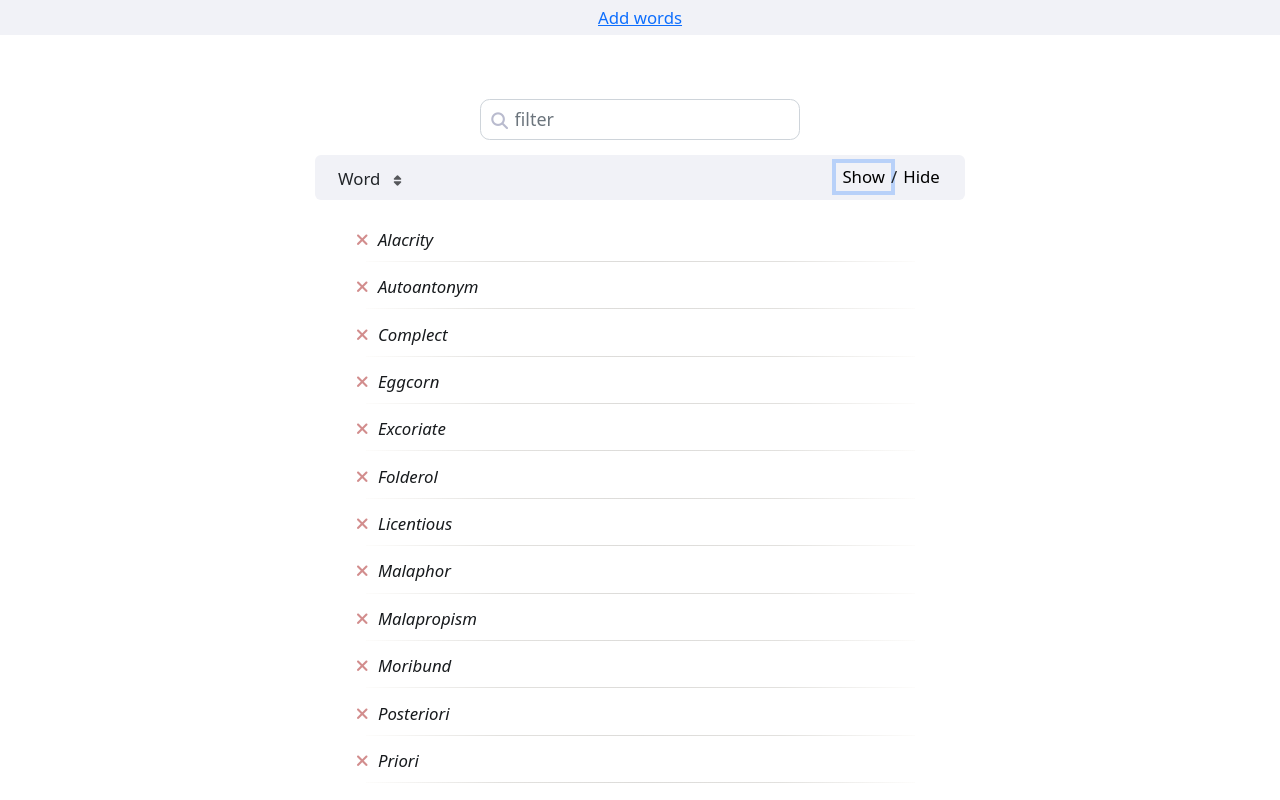
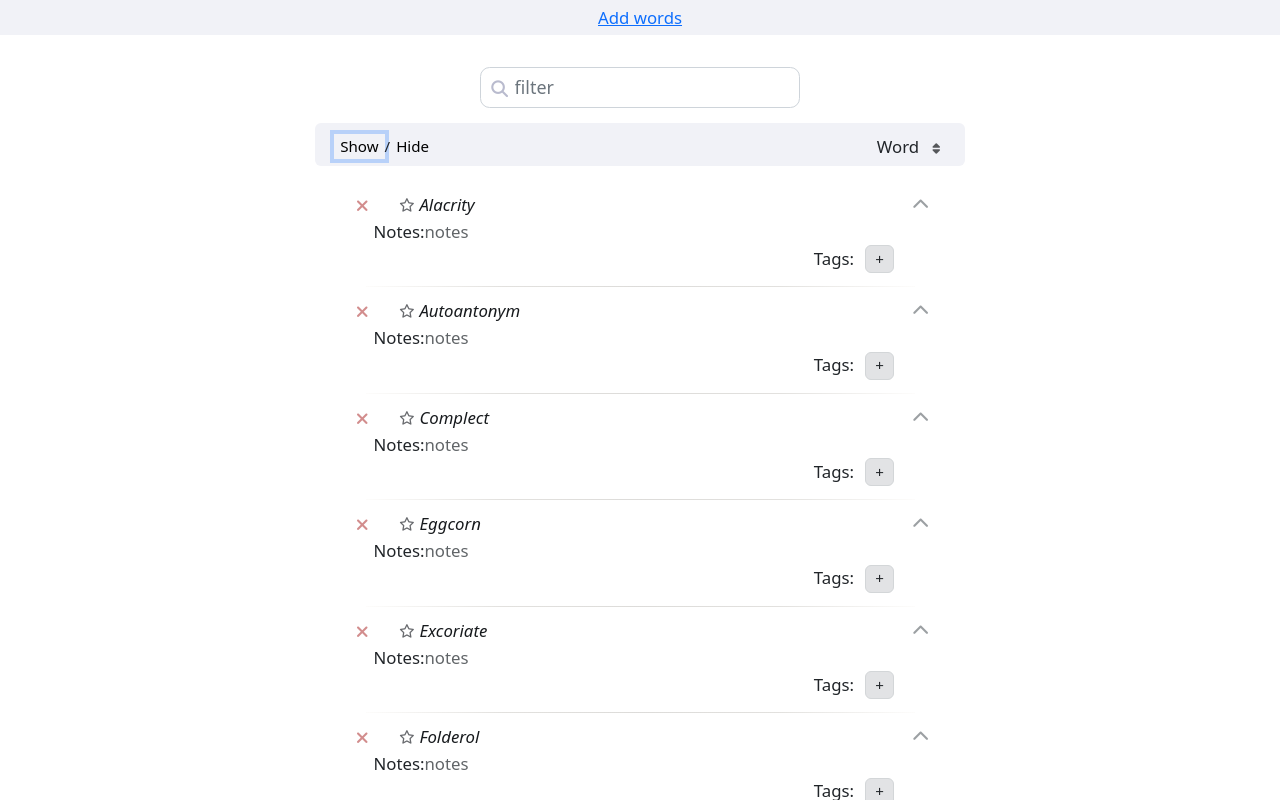
Before and after one commit to vishusandy/lexicon, a SvelteKit app: page /list in a window 1280 px wide. Both pictures are taken after a click on the button "Show". Shown: the top 800 px of the page. Built offline with nearby package versions, Linux system fonts and the light colour scheme.

Commit message:
Added favorites

```diff
--- a/src/components/Add.svelte
+++ b/src/components/Add.svelte
@@ -168,7 +168,9 @@
     </div>
     <div class="label" on:keydown={focusAddTag} on:click={focusAddTag}>Tags</div>
     <div class="tag-container">
-        <Tags {key} bind:tags />
+        <div class="tag-list">
+            <Tags {key} bind:tags />
+        </div>
     </div>
 
     <div class="alert-box">
@@ -191,6 +193,10 @@
 </form>
 
 <style>
+    .tag-list {
+        display: flex;
+    }
+
     .alert-box {
         margin-top: 1rem;
         margin-bottom: 2rem;
--- a/src/components/Search.svelte
+++ b/src/components/Search.svelte
@@ -37,18 +37,19 @@
 </div>
 
 <style>
+    .search-container {
+        display: block;
+        margin: 0rem auto 0.5rem;
+        background: white;
+        width: 90%;
+        max-width: 20rem;
+    }
+
     .search-icon {
         position: absolute;
         margin-top: 0.55rem;
         margin-left: 0.7rem;
         color: rgb(185, 187, 206);
-    }
-    .search-container {
-        display: block;
-        margin: 0.5rem auto;
-        background: white;
-        width: 90%;
-        max-width: 20rem;
     }
 
     .search-input {
--- a/src/components/Sort.svelte
+++ b/src/components/Sort.svelte
@@ -6,9 +6,10 @@
     export let key: string;
     export let sort_by: SortBy;
     export let sort_order: SortOrder;
+
     let sort_title: string;
     let desc: boolean = sort_order === SortOrder.Desc;
-    // let desc: boolean;
+
     $: sort_order = desc ? SortOrder.Desc : SortOrder.Asc;
     $: sort_title = desc ? 'Descending sort order' : 'Ascending sort order';
 
@@ -19,11 +20,10 @@
 
 <div class="sort-container">
     <form on:submit|preventDefault>
-        <div class="sort-group">
         <!-- <label for="{key}-sort-by" class="sort-by-label">Sort By</label> -->
         <select id="{key}-sort-by" bind:value={sort_by} on:change={updateSort} title="Sort by">
             <option value="word" selected={sort_by == SortBy.Word}>Word</option>
-                <option value="id" selected={sort_by == SortBy.Id}>Id</option>
+            <option value="id" selected={sort_by == SortBy.Id}>Date</option>
         </select>
         <input
             id="{key}-sort-order"
@@ -38,7 +38,6 @@
             class="sort-checkbox-label form-check-label"
             title={sort_title}
         />
-        </div>
     </form>
 </div>
 
@@ -48,11 +47,8 @@
     }
 
     .sort-group {
-        width: fit-content;
-        height: 2rem;
-    }
-
-    .sort-group label {
+        /* width: fit-content;
+        height: 2rem; */
     }
 
     select {
--- a/src/components/Tags.svelte
+++ b/src/components/Tags.svelte
@@ -1,11 +1,20 @@
 <script lang="ts">
     import { tick } from 'svelte';
+    import { createEventDispatcher } from 'svelte';
+    import { afterUpdate, onMount } from 'svelte';
     import Tag from './Tag.svelte';
     import { enterSpacePressed } from '../events';
-    import type { RemoveTagEvent } from '../types';
+    import type { RemoveTagEvent, TagUpdatedEvent } from '../types';
+
+    const dispatch = createEventDispatcher();
 
     export let key: string;
     export let tags: string[] = [];
+
+    // afterUpdate(() => {
+    //     console.log('sending updateTags event');
+    //     dispatch('updateTags', { tags, key });
+    // });
 
     async function focusNewTag() {
         await tick();
@@ -27,35 +36,38 @@
             tags = [...new Set(tags)];
             target.innerText = '';
             focusNewTag();
+
+            console.log('sending updateTags event');
+            dispatch('updateTags');
         }
-        console.log(tags);
     }
 
     function deleteTag(e: RemoveTagEvent) {
         tags.splice(e.index, 1);
         tags = tags;
+        dispatch('updateTags');
     }
 </script>
 
-<div class="tag-list">
+<!-- <div class="tag-list"> -->
 {#each tags as tag, i}
     <Tag bind:tag index={i} on:removeTag={(e) => deleteTag(e.detail)} />
 {/each}
-    <div
+<span
     id="{key}-tags"
     class="tag-input form-border"
-        title="Add new tag"
+    title="New tag"
     placeholder="+"
     on:keydown={enterSpacePressed}
     on:focusout={processTags}
     contenteditable="true"
 />
-</div>
 
+<!-- </div> -->
 <style lang="scss">
     @use '../mixins.scss';
     .tag-list {
-        display: flex;
+        // display: flex;
     }
 
     .tag-input {
--- a/src/components/Word.svelte
+++ b/src/components/Word.svelte
@@ -6,6 +6,7 @@
     import type { Word } from '../types';
     import { removeMarks } from '../events';
     import DictDef from './DictDef.svelte';
+    import Tags from './Tags.svelte';
 
     const dispatch = createEventDispatcher();
 
@@ -34,33 +35,12 @@
         const t = getWordElem();
         if (!t) return;
         updateTitle(t);
-        updateMore();
     });
 
     afterUpdate(() => {
         addHighlights(defId());
-        updateMore();
     });
 
-    function removeMore(e: Event) {
-        const t = getLiElem();
-        if (!t) return;
-        t.classList.remove('full-defs');
-    }
-    function addMore(e: Event) {
-        const t = getLiElem();
-        if (!t) return;
-        t.classList.add('full-defs');
-    }
-
-    function updateMore() {
-        const li = getLiElem();
-        if (li && li.scrollHeight - 3 > li.clientHeight) {
-            li.classList.add('more');
-        } else {
-            li?.classList.remove('more');
-        }
-    }
     function updateWord(word: Word) {
         const t = getWordElem();
         if (word.word == '') {
@@ -78,8 +58,9 @@
         }
     }
 
-    function updateDefinition(word: Word) {
-        dispatch('updateDefinition', { word, key });
+    function updateDefinition() {
+        item.def = item.def?.replaceAll('<br>', '');
+        dispatch('updateDefinition', { word: item, key });
     }
 
     function deleteWord(word: Word): boolean | undefined {
@@ -93,6 +74,14 @@
 
     function updateTitle(dfn: HTMLElement) {
         dfn.title = item.word;
+    }
+
+    function updateTags() {
+        dispatch('updateWordTags', { word: item, key });
+    }
+
+    function updateFavorite() {
+        dispatch('updateFavorite', { word: item, key });
     }
 
     function addHighlights(id: string) {
@@ -112,56 +101,41 @@
         if (!t) return;
         t.innerHTML = removeMarks(t.innerHTML);
     }
-
-    function li_focus_definition(target: HTMLElement) {
-        const has_def = target.classList.contains('has-definition');
-        const full = target.classList.contains('full-defs');
-        let def = <HTMLElement | null>target.querySelector('.word-definition');
-        if (def && (!has_def || (target.scrollHeight - 3 <= target.clientHeight && !full))) {
-            def.focus();
-            console.log('def focus');
-            // target.classList.remove('full-defs');
-        } else {
-            target.classList.toggle('full-defs');
-        }
-    }
-
-    function li_clicked(e: MouseEvent) {
-        if (e.target) {
-            li_focus_definition(<HTMLElement>e.target);
-        }
-    }
-
-    function li_enter(e: KeyboardEvent) {
-        if (e.code == 'Enter' || (e.code == 'NumpadEnter' && e.target)) {
-            let t = <HTMLElement>e.target;
-            li_focus_definition(t);
-        }
-    }
 </script>
 
 <hr />
-<li
-    id="{key}-{item.id}"
-    on:click|self={li_clicked}
-    on:keydown|self={li_enter}
-    class="{spacer} word-item"
->
+<li id="{key}-{item.id}" class="{spacer} word-item">
     <button class="remove-word-btn" on:click={() => deleteWord(item)}>
         <i class="fa-solid fa-xmark" />
     </button>
-
-    <div class="more-btn" on:click={addMore}><i class="fa-solid fa-chevron-down" /></div>
-    <div class="less-btn" on:click={removeMore}><i class="fa-solid fa-chevron-up" /></div>
-
+    <details>
+        <summary>
+            <input
+                id="{key}-fav-{item.id}"
+                bind:checked={item.favorite}
+                title="Favorite"
+                class="fav-checkbox"
+                type="checkbox"
+                on:change={updateFavorite}
+            />
+            <label for="{key}-fav-{item.id}" class="fav-label" />
             <dfn
                 id="{key}-word-{item.id}"
                 class="word"
                 contenteditable="true"
                 on:blur={() => updateWord(item)}
                 on:keydown={enterPressed}
-        bind:innerHTML={item.word}>{item.word}</dfn
+                bind:innerHTML={item.word}
+                on:click={(e) => {
+                    e.preventDefault();
+                }}
             >
+                {item.word}
+            </dfn>
+            <div class="detail-arrow" />
+        </summary>
+        <div class="detail-content">
+            <span class="def-label">Notes:</span>
             <div
                 id="{key}-def-{item.id}"
                 class="word-definition"
@@ -169,18 +143,158 @@
                 bind:innerHTML={item.def}
                 on:keydown={enterPressed}
                 on:blur={() => {
-            updateDefinition(item);
+                    updateDefinition();
                     addHighlights(defId());
                 }}
                 on:focus={() => removeHighlights(defId())}
             >
                 {#if item.def}{item.def}{/if}
             </div>
-
+            <div class="tag-list">
+                <span class="tags-label">Tags:</span>
+                <Tags {key} bind:tags={item.tags} on:updateTags={updateTags} />
+            </div>
             <DictDef {key} dict={item.dict_def} />
+        </div>
+    </details>
 </li>
 
 <style>
+    .fav-checkbox {
+        position: relative;
+        opacity: 0;
+    }
+
+    .fav-label {
+        color: #686a6e;
+        font-family: 'Font Awesome 6 Free';
+        font-size: 0.85rem;
+        padding: 0.2rem 0.3rem;
+        transition: border-color 0.15s ease-in-out, box-shadow 0.15s ease-in-out;
+    }
+
+    .fav-checkbox:focus + .fav-label {
+        outline: 0;
+        border-color: #86b7fe;
+        box-shadow: 0 0 0 0.25rem rgba(13, 110, 253, 0.25);
+    }
+
+    .fav-checkbox + .fav-label::after {
+        content: '\f005';
+        font-weight: 400;
+    }
+
+    .fav-checkbox[type='checkbox']:checked + .fav-label::after {
+        color: #ecd609;
+        content: '\f005';
+        font-weight: 900;
+    }
+
+    .star::after {
+        content: '\f005';
+        font-weight: 400;
+    }
+
+    .tags-label {
+        margin-right: 0.5rem;
+    }
+
+    .tag-list {
+        display: flex;
+        justify-content: flex-end;
+        align-items: baseline;
+    }
+
+    .word-definition[contenteditable]:empty:not(:focus):before {
+        content: 'notes';
+        color: #616568;
+        cursor: text;
+    }
+
+    .detail-arrow {
+        display: inline-block;
+        margin-left: auto;
+    }
+
+    .def-label {
+        float: left;
+    }
+
+    .detail-content {
+        margin-top: 0rem;
+        margin-right: 2rem;
+    }
+
+    details .detail-arrow::after {
+        font-family: 'Font Awesome 6 Free';
+
+        color: #9ca0a3;
+        font-weight: 600;
+        content: '\f078';
+    }
+    details[open] .detail-arrow::after {
+        content: '\f077';
+    }
+
+    details {
+        /* display: inline-block; */
+        width: 100%;
+    }
+
+    details summary {
+        list-style-type: none;
+        margin-left: 0.5rem;
+        display: flex;
+    }
+
+    .word-item {
+        /* background: #f4f4f7;
+        background: #f5f5f8;
+        border-radius: 0.375rem; */
+        width: 100%;
+        margin: 0.2rem auto;
+        /* overflow: hidden; */
+        /* height: 2.5rem; */
+        border-left: 0px;
+        border-right: 0px;
+        padding: 0.5rem 1rem;
+        word-wrap: break-word;
+    }
+
+    .word {
+        color: #171a1d;
+        cursor: text;
+    }
+
+    .word-definition {
+        display: block;
+        margin: 0px 0px 0px 0.2rem;
+        color: #495057;
+        width: 100%;
+    }
+
+    .highlight {
+        background: yellow;
+    }
+
+    li:first-of-type {
+        border-top-width: 0px;
+    }
+
+    li {
+        display: flex;
+        align-items: flex-start;
+        margin-bottom: 4rem;
+        list-style-type: none;
+        transition: background-color 1.5s ease-in-out;
+    }
+
+    .remove-word-btn {
+        color: rgb(210, 141, 141);
+        background: transparent;
+        border: 0px;
+    }
+
     hr {
         margin: 0px auto;
         height: 1px;
@@ -196,101 +310,57 @@
             rgba(247, 244, 239, 1) 100%
         );
     }
+
     hr:first-of-type {
         display: none;
     }
 
-    .word-item {
-        /* background: #f4f4f7;
-        background: #f5f5f8;
-        border-radius: 0.375rem; */
-        width: 100%;
-        margin: 0.2rem auto;
-        overflow: hidden;
-        height: 2.5rem;
-        border-left: 0px;
-        border-right: 0px;
-        padding: 0.5rem 1rem;
-        word-wrap: break-word;
-    }
-
-    .word {
-        color: #171a1d;
-    }
-
-    .word-definition {
-        display: inline;
-        margin: 0px 0px 0px 0.2rem;
-        color: #495057;
-    }
-
-    .highlight {
-        background: yellow;
-    }
-
-    li:first-of-type {
-        border-top-width: 0px;
-    }
-
-    li {
-        margin-bottom: 4rem;
-        list-style-type: none;
-        transition: background-color 1.5s ease-in-out;
-    }
-
-    .remove-word-btn {
-        color: rgb(210, 141, 141);
-        background: transparent;
-        border: 0px;
-    }
-
-    .has-definition .word-definition::before {
+    /* .has-definition .word-definition::before {
         content: '-';
         color: #6c757d;
         margin-right: 0.3rem;
-    }
+    } */
 
-    li:not(.has-definition) .word::after {
+    /* li:not(.has-definition) .word::after {
         content: '       \200C';
-    }
+    } */
 
-    .word-item:focus-within,
+    /* .word-item:focus-within,
     .full-defs {
-        /* why???? */
         padding-bottom: calc(0.5rem - 3px);
-        /* padding-bottom: calc(0.5rem);  */
-    }
-    .word-item:focus-within,
+    } */
+
+    /* .word-item:focus-within,
     .full-defs {
         overflow: auto;
         height: unset;
         min-height: 2rem;
-    }
+    } */
 
-    .more-btn,
+    /* .more-btn,
     .less-btn {
         margin-left: 0.5rem;
         color: #82858a;
-    }
+    } */
 
-    .more-btn {
+    /* .more-btn {
         display: none;
-    }
+    } */
 
-    .less-btn {
+    /* .less-btn {
         display: none;
-    }
+    } */
 
-    .word-item.more.full-defs .less-btn,
+    /* .word-item.more.full-defs .less-btn,
     .word-item.more:focus-within .less-btn {
         display: block;
         float: right;
         padding-right: 0px;
-    }
+    } */
 
-    .word-item:not(:focus-within):not(.full-defs).more .more-btn {
+    /* .word-item:not(:focus-within):not(.full-defs).more .more-btn {
         display: block;
         float: right;
         padding-right: 0px;
-    }
+    } */
 </style>
--- a/src/components/Words.svelte
+++ b/src/components/Words.svelte
@@ -1,6 +1,5 @@
 <script lang="ts">
     import { browser } from '$app/environment';
-    import { tick } from 'svelte';
     import Sort from './Sort.svelte';
     import Word from './Word.svelte';
     import Search from './Search.svelte';
@@ -11,13 +10,19 @@
         list_save,
         list_sort,
         list_update,
-        filter_word
+        list_update_word,
+        list_update_definition,
+        filter_word,
+        new_word_cache
     } from '../words';
     import { removeMarks } from '../events';
     import { scrollToWord } from '../utils';
 
     export let key: string = 'words';
     let list: WordList = list_init(key);
+    list_sort(list);
+    list = list;
+
     let search: string = '';
     let full_defs: string = '';
     $: phrases = search.split(' ');
@@ -35,9 +40,9 @@
         list.words
             .filter((w) => filter_word(phrases, w))
             .forEach((w) => {
-                const t = document.getElementById(`${key}-${w.id}`);
-                if (t && t.classList.contains('more')) {
-                    t.classList.add('full-defs');
+                const t = document.getElementById(`${key}-${w.id}`)?.querySelector('details');
+                if (t) {
+                    t.open = true;
                 }
             });
     }
@@ -45,9 +50,9 @@
         list.words
             .filter((w) => filter_word(phrases, w))
             .forEach((w) => {
-                const t = document.getElementById(`${key}-${w.id}`);
-                if (t && t.classList.contains('more')) {
-                    t.classList.remove('full-defs');
+                const t = document.getElementById(`${key}-${w.id}`)?.querySelector('details');
+                if (t) {
+                    t.open = false;
                 }
             });
     }
@@ -55,7 +60,7 @@
     function updateWord(e: WordEvent) {
         if (e.key != key) return;
         console.log('checking word update');
-        if (list_update(list, e.word.id, e.word.word)) {
+        if (list_update_word(list, e.word.id, e.word.word)) {
             list_sort(list);
             list_save(list);
             list = list;
@@ -68,11 +73,37 @@
     function updateDefinition(e: WordEvent) {
         if (e.key != key || !e.word.def) return;
         let def = removeMarks(e.word.def.trim());
-        if (list_update(list, e.word.id, undefined, def)) {
+        if (list_update_definition(list, e.word.id, def)) {
             list_save(list);
         } else {
             console.log('definition update failed');
         }
+    }
+
+    function updateTags(e: WordEvent) {
+        function updateWordTags(list_word: WordType, updated: WordType) {
+            list_word.tags = updated.tags;
+            list_word.cache = new_word_cache(list_word);
+            return true;
+        }
+
+        if (e.key != key) return;
+        list_update(list, e.word, updateWordTags);
+        list_save(list);
+    }
+
+    function updateFavorite(e: WordEvent) {
+        function updateWordFavorite(list_word: WordType, updated: WordType) {
+            list_word.favorite = updated.favorite;
+            return true;
+        }
+        console.log('updating favorite');
+
+        if (e.key != key) return;
+        list_update(list, e.word, updateWordFavorite);
+        // list_sort(list);
+        list_save(list);
+        list = list;
     }
 
     function deleteWord(e: WordEvent) {
@@ -108,15 +139,15 @@
             }}
         />
         <div class="options-bar">
+            <div class="show-hide">
+                <button on:click={showAll}>Show</button>/<button on:click={showNone}>Hide</button>
+            </div>
             <Sort
                 {key}
                 sort_by={list.sort_by}
                 sort_order={list.sort_order}
                 on:updateSort={(e) => updateSort(e.detail)}
             />
-            <div class="show-hide">
-                <button on:click={showAll}>Show</button>/<button on:click={showNone}>Hide</button>
-            </div>
         </div>
     </div>
 
@@ -129,6 +160,8 @@
                 on:updateWord={(e) => updateWord(e.detail)}
                 on:updateDefinition={(e) => updateDefinition(e.detail)}
                 on:deleteWord={(e) => deleteWord(e.detail)}
+                on:updateWordTags={(e) => updateTags(e.detail)}
+                on:updateFavorite={(e) => updateFavorite(e.detail)}
             />
         {:else}
             <p>No matching words</p>
@@ -139,6 +172,10 @@
 {/if}
 
 <style>
+    .show-hide {
+        font-size: 90%;
+        align-self: center;
+    }
     .options-bar {
         display: flex;
         justify-content: space-between;
@@ -158,7 +195,7 @@
         border: 0px;
         padding: 1rem 0rem 0.4rem 0rem;
         position: sticky;
-        top: 0px;
+        margin-top: 1rem;
         z-index: 99;
     }
 
--- a/src/global.scss
+++ b/src/global.scss
@@ -10,6 +10,7 @@ body {
 }
 
 h1 {
+    margin-top: 2.5rem;
     text-align: center;
     margin-bottom: 2rem;
     font-weight: 600;
@@ -23,7 +24,6 @@ nav.main {
     padding: 0.3rem 0px;
     z-index: 1000;
     text-align: center;
-    margin-bottom: 2.5rem;
 }
 
 .add-vocab {
@@ -99,5 +99,5 @@ mark {
 }
 
 .sticky-search-bar {
-    top: 2rem !important;
+    top: 2.2rem;
 }
--- a/src/mixins.scss
+++ b/src/mixins.scss
@@ -13,4 +13,5 @@
     border-radius: 0.375rem;
     margin: 0.1rem 0.16rem;
     padding: 0.1rem 0.6rem;
+    font-size: 0.95rem;
 }
--- a/src/words.ts
+++ b/src/words.ts
@@ -11,7 +11,7 @@ const defaultWords: Array<Word> = ['Malapropism', 'Eggcorn', 'Malaphor', 'Promul
     dict_def: undefined,
 })));
 
-function new_word_cache(word: Word): WordCache {
+export function new_word_cache(word: Word): WordCache {
     return {
         word: word.word.toLowerCase(),
         def: word.def?.toLocaleLowerCase(),
@@ -20,13 +20,13 @@ function new_word_cache(word: Word): WordCache {
     };
 }
 
-export function word_cache(word: Word) {
+export function word_cache(word: Word): Word {
     word.cache = new_word_cache(word);
     return word;
 }
 
 export function list_blank(key: string): WordList {
-    const list = {
+    let list = {
         "words": defaultWords,
         "next_id": defaultWords.length,
         "sort_by": defaultSortBy,
@@ -42,36 +42,41 @@ export function list_init(key: string): WordList {
     //     localStorage.removeItem(key);
     // }
     const stored = (browser) ? localStorage.getItem(key) : null;
-    const list: WordList = (stored) ? JSON.parse(stored) : list_blank(key);
+    let list: WordList = (stored) ? JSON.parse(stored) : list_blank(key);
+    // if (browser) {
+    //     console.log('sorting: %o', list)
+    //     list_sort(list);
+    // }
     return list;
 }
 
 export function list_add(list: WordList, word: Word): number {
-    // let w: Word = { word, id: list.next_id, def, favorite: false, tags: undefined, cache: undefined };
     word_cache(word);
     word.id = list.next_id;
     list.next_id += 1;
     return list.words.push(word) - 1;
 }
 
-export function list_update(list: WordList, id: number, word?: string, def?: string): boolean {
-    if (word === undefined && def === undefined) return false;
+export function list_update(list: WordList, word: Word, fn: (list_word: Word, updated: Word) => boolean): boolean {
+    const i = list.words.findIndex(w => w.id == word.id);
+    return i >= 0 && fn(list.words[i], word);
+}
 
+export function list_update_word(list: WordList, id: number, word: string): boolean {
     const i = list.words.findIndex(w => w.id == id);
-    if (i < 0) {
-        return false;
-    }
+    if (i < 0) return false;
 
-    if (word) {
-        list.words[i].word = word;
-    }
+    list.words[i].word = word;
+    list.words[i].cache = new_word_cache(list.words[i]);
+    return true;
+}
 
-    if (def !== undefined) {
-        list.words[i].def = def;
-    }
+export function list_update_definition(list: WordList, id: number, def: string | undefined): boolean {
+    const i = list.words.findIndex(w => w.id == id);
+    if (i < 0) return false;
 
-    word_cache(list.words[i]);
-
+    list.words[i].def = def;
+    list.words[i].cache = new_word_cache(list.words[i]);
     return true;
 }
 
@@ -94,8 +99,8 @@ export function list_save(list: WordList) {
     }
 }
 
-function sort_fn(sort_by: SortBy, sort_order: SortOrder): (a: Word, b: Word) => number {
-    let sort;
+function sort_fn(sort_by: SortBy, sort_order: SortOrder, sort_favorites: boolean = true): (a: Word, b: Word) => number {
+    let sort: (a: Word, b: Word) => number;
 
     switch (sort_by) {
         case SortBy.Id:
@@ -125,7 +130,16 @@ function sort_fn(sort_by: SortBy, sort_order: SortOrder): (a: Word, b: Word) =>
             }
             break;
     }
-    return sort;
+    // if (sort_favorites) {
+    const favs = (a: Word, b: Word): number => {
+        const m = Math.pow(-1, Number(sort_order === SortOrder.Asc));
+        const f = (Number(a.favorite) - Number(b.favorite)) * m;
+        return (f !== 0) ? f : sort(a, b);
+    };
+    return favs;
+    // } else {
+    //     return sort;
+    // }
 }
 
 // returns true if the word should be shown
```
Also changed, not shown: src/components/Tag.svelte (+9 -6 lines), src/types.ts (+10 -0 lines). Lines whose indentation alone changed are shown as unchanged.
